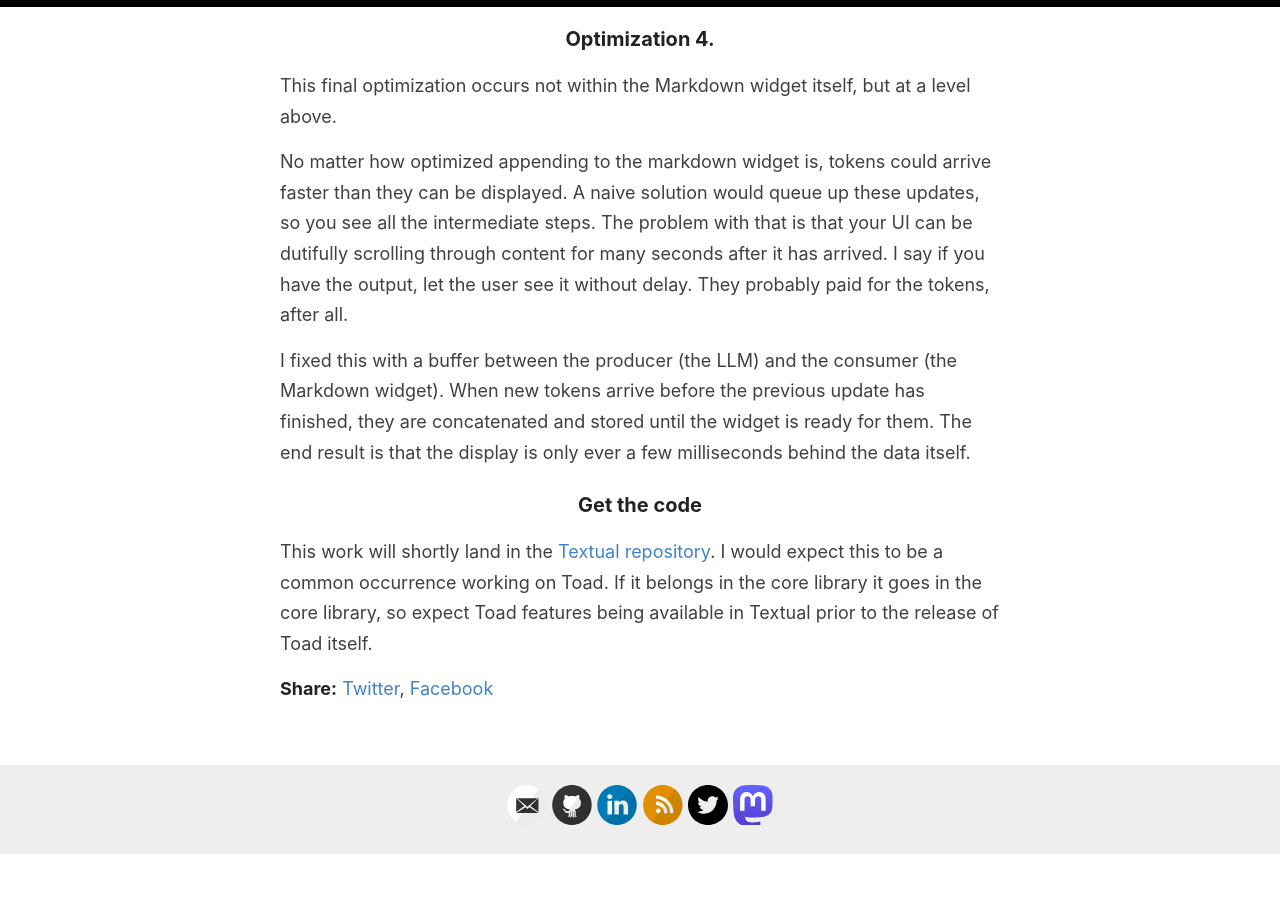
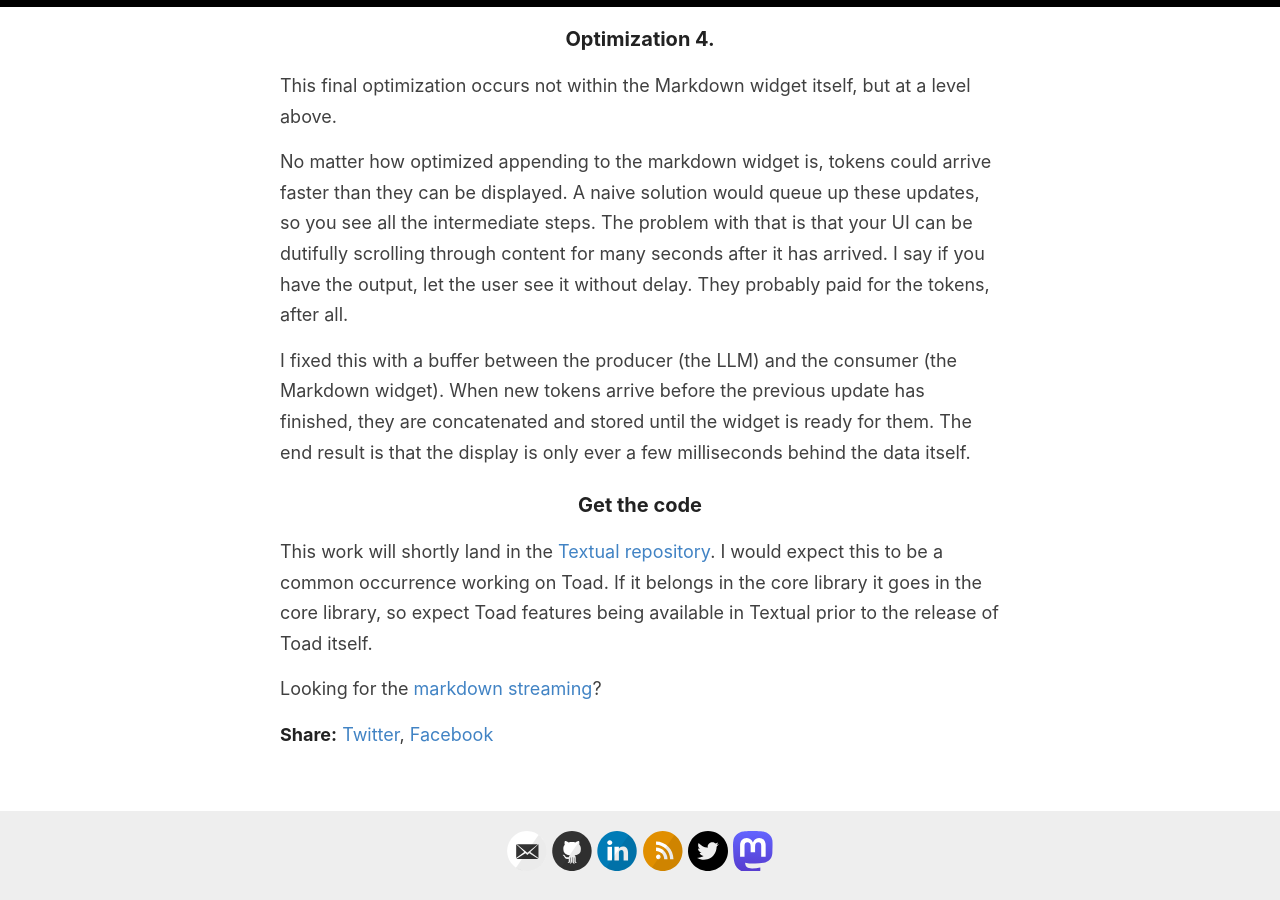
Before and after one commit to willmcgugan/willmcgugan.github.io, a Jekyll site: the page built from _posts/2025-07-23-announcing-toad.md, in a window 1280 px wide and 900 px high, scrolled down 9575 px. Built offline with Jekyll 4.4.1, drawn with Linux system fonts in a browser that asks for light colours; before the commit the page ends 10430 px from its top, so only the background shows below that.

Commit message:
streaming post

```diff
--- a/_posts/2025-07-23-announcing-toad.md
+++ b/_posts/2025-07-23-announcing-toad.md
@@ -9,6 +9,8 @@ I'm a little salty that neither Anthropic nor Google reached out to me before th
 You see until recently I was the CEO of Textualize, a startup promoting rich applications for the terminal.
 Textualize didn't make it as a company, but I take heart that we built something amazing.
 There is now a [thriving community](https://discord.gg/Enf6Z3qhVr) of folk building TUIs that I am still a part of.
+
+<!-- more -->
 
 So you will understand why when I finally got round to checking out [Claude code](https://www.anthropic.com/claude-code) and [Gemini CLI](https://github.com/google-gemini/gemini-cli), I was more interested in the terminal interface than the AI magic it was performing.
 And I was not impressed.
@@ -90,7 +92,7 @@ So I am going to build it.
 
 I *am* building it.
 
-Here's a quick video of Toad in its current state:
+<a name="tldr"></a>Here's a quick video of Toad in its current state:
 
 <iframe width="100%" style="aspect-ratio: 1512 / 982;" src="https://www.youtube.com/embed/EKsCS54xduo" title="Toad - The universal AI interface" frameborder="0" allow="accelerometer; autoplay; clipboard-write; encrypted-media; gyroscope; picture-in-picture; web-share" referrerpolicy="strict-origin-when-cross-origin" allowfullscreen></iframe>
 
@@ -249,3 +251,7 @@ The end result is that the display is only ever a few milliseconds behind the da
 This work will shortly land in the [Textual repository](https://github.com/textualize/textual).
 I would expect this to be a common occurrence working on Toad.
 If it belongs in the core library it goes in the core library, so expect Toad features being available in Textual prior to the release of Toad itself.
+
+
+<a name="md-stream"></a>
+Looking for the [markdown streaming](../streaming-markdown/)?
```
